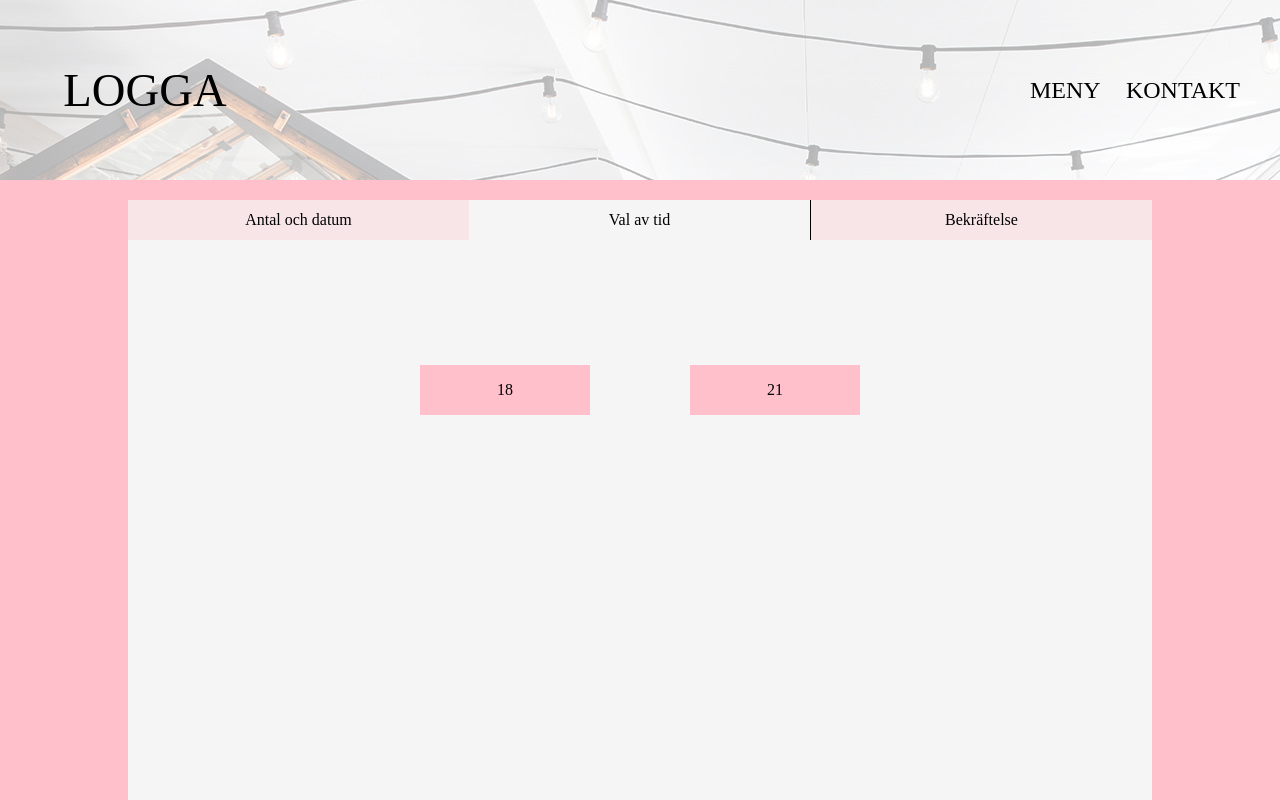
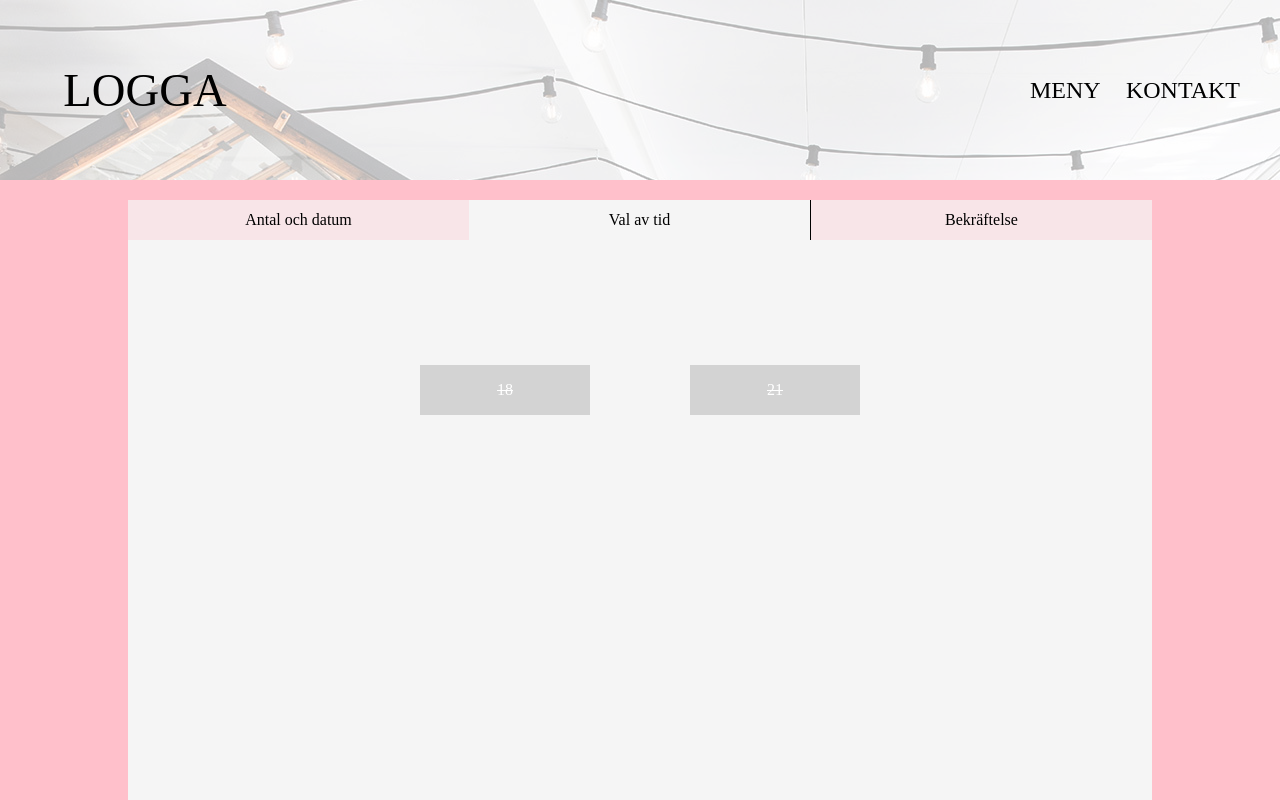
Before and after one commit to filipwieselgren/restaurant-booking-system, a React (Create React App) app: page /booktable/choose-time in a window 1280 px wide. Shown: the top 800 px of the page. Built offline with nearby package versions, Linux system fonts and the light colour scheme.

Commit message:
test2 commit

```diff
--- a/package.json
+++ b/package.json
@@ -10,6 +10,7 @@
     "@types/node": "^16.11.49",
     "@types/react": "^18.0.17",
     "@types/react-dom": "^18.0.6",
+    "axios": "^0.27.2",
     "cors": "^2.8.5",
     "dotenv": "^16.0.1",
     "express": "^4.18.1",
--- a/src/App.tsx
+++ b/src/App.tsx
@@ -15,6 +15,7 @@ function App() {
           <Route path="/booktable/choose-time" element={<Bookings />}></Route>
           <Route path="/booktable/persondata" element={<Bookings />}></Route>
           <Route path="/booktable/post" element={<Confirmation />}></Route>
+          <Route path="/booktable/post" element={<Confirmation />}></Route>
         </Route>
       </Routes>
     </BrowserRouter>
--- a/src/components/bookingComponents/TimeForm.tsx
+++ b/src/components/bookingComponents/TimeForm.tsx
@@ -1,20 +1,52 @@
+import { useState } from "react";
 import { IBookingProps } from "../../models/IBookingProps";
+import { ITablesAvalible } from "../../models/ITablesAvalibles";
 
-export const TimeForm = (props: IBookingProps<number>) => {
-  const arrayOfTimes = [18, 21];
+interface ITimes {
+  times: ITablesAvalible;
+  changeTest(nfb: string): void;
+}
 
-  const getTime = (t: number) => {
-    props.getData(t);
-    console.log("du valde tid:", t);
+export const TimeForm = (props: IBookingProps<number> & ITimes) => {
+  const arrayOfTimes = [
+    {
+      t: 18,
+      notFullyBooked: `${props.times.sixaclock ? "time" : "block-time"}`,
+    },
+    {
+      t: 21,
+      notFullyBooked: `${props.times.nineaclock ? "time" : "block-time"}`,
+    },
+  ];
+
+  const getTime = (t: number, notFullyBooked: string) => {
+    if (notFullyBooked !== "block-time") {
+      props.getData(t);
+      props.changeTest(notFullyBooked);
+      console.log("du valde tid:", t);
+    } else {
+      props.changeTest(notFullyBooked);
+      console.log("This time is not available");
+    }
   };
+
+  console.log(props.times);
 
   let timeHTML = arrayOfTimes.map((t, i) => {
     return (
-      <article onClick={() => getTime(t)} key={i} className="time">
-        <p>{t}</p>
+      <article
+        onClick={() => getTime(t.t, t.notFullyBooked)}
+        key={i}
+        className={t.notFullyBooked}
+      >
+        <p>{t.t}</p>
       </article>
     );
   });
 
-  return <section className="timeFormContainer">{timeHTML}</section>;
+  return (
+    <>
+      <section className="timeFormContainer">{timeHTML}</section>
+    </>
+  );
 };
--- a/src/components/pages/Bookings.tsx
+++ b/src/components/pages/Bookings.tsx
@@ -7,12 +7,18 @@ import { useLocation, useNavigate, useParams } from "react-router-dom";
 import { TimeForm } from "../bookingComponents/TimeForm";
 import { PersonData } from "../bookingComponents/Persondata";
 import { IPersonData } from "../../models/IPersondata";
+import axios from "axios";
+import { ITablesAvalible } from "../../models/ITablesAvalibles";
+import { time } from "console";
 
 export const Bookings = () => {
   const [isActiveCalendar, setIsActiveCalendar] = useState(true);
   const [isActiveTime, setIsActiveTime] = useState(false);
   const [isActivePersonData, setIsActivePersonData] = useState(false);
-
+  const [times, setTimes] = useState<ITablesAvalible>({
+    nineaclock: false,
+    sixaclock: false,
+  });
   const [showCalendar, setShowCalendar] = useState(false);
   const [showTime, setShowTime] = useState(false);
   const [showPersondata, setShowPersondata] = useState(false);
@@ -30,6 +36,10 @@ export const Bookings = () => {
 
   const [buttonText, setButtonText] = useState("Gå vidare");
   const [activeCancelButton, setActiveCancelButton] = useState(false);
+  const [showFullyBookedText, setShowFullyBookedText] =
+    useState<boolean>(false);
+  const [startUseEffect, setStartUseEffect] = useState<boolean>(false);
+  const [test, setTest] = useState<boolean>(false);
 
   useEffect(() => {
     if (activeCancelButton) {
@@ -110,9 +120,11 @@ export const Bookings = () => {
 
   //funktioner som navigerar till rätt form via url
 
-  const navigateToForms = () => {
+  const navigateToForms = (times: ITablesAvalible) => {
     if (url.pathname === "/booktable/searchtables") {
-      navigate("/booktable/choose-time");
+      navigate("/booktable/choose-time", {
+        state: { sixtimes: times.sixaclock, ninetimes: times.nineaclock },
+      });
     }
     if (url.pathname === "/booktable/choose-time") {
       navigate("/booktable/persondata");
@@ -123,6 +135,44 @@ export const Bookings = () => {
     }
   };
 
+  let fullyBooked = <></>;
+
+  if (showFullyBookedText) {
+    fullyBooked = (
+      <div>We are full this day. Please choose another day! 💚</div>
+    );
+  } else if (showFullyBookedText == false) {
+    fullyBooked = <></>;
+  }
+  const checkIfDateIsAvailable = async (d: string) => {
+    let api: string = `http://localhost:8080/booktable/searchtables/${d}`;
+
+    let response = await axios.get(api);
+
+    setTimes(response.data);
+
+    setStartUseEffect(true);
+  };
+
+  useEffect(() => {
+    if (startUseEffect)
+      if (times.nineaclock || times.sixaclock) {
+        setShowFullyBookedText(false);
+        navigateToForms(times);
+      } else {
+        setShowFullyBookedText(true);
+      }
+  }, [times]);
+
+  const changeTest = (nft: string) => {
+    nft === "block-time" ? setTest(true) : setTest(false);
+  };
+
+  console.log(test);
+
+  let timeNotAvailable = <></>;
+
+  test ? (timeNotAvailable = <div>This time is not available 🥸</div>) : <></>;
   return (
     <section className="bookingPage">
       <article className="bookingFormsContainer">
@@ -150,9 +200,10 @@ export const Bookings = () => {
 
         {showTime && (
           <section className="formContainerTime">
-            <TimeForm getData={getTime} />
+            <TimeForm getData={getTime} times={times} changeTest={changeTest} />
           </section>
         )}
+
         {showPersondata && (
           <section className="formContainerPersonData">
             <PersonData
@@ -162,11 +213,12 @@ export const Bookings = () => {
             />
           </section>
         )}
-
+        {timeNotAvailable}
+        {fullyBooked}
         <div className="buttonContainer">
           <button
             className={`${activeCancelButton && "cancelButton"}`}
-            onClick={navigateToForms}
+            onClick={() => checkIfDateIsAvailable(booking.date)}
           >
             {buttonText}
           </button>
--- /dev/null
+++ b/src/models/ITablesAvalibles.ts
@@ -0,0 +1,4 @@
+export interface ITablesAvalible {
+  sixaclock: boolean;
+  nineaclock: boolean;
+}
--- a/src/styles/components-style/bookingStyles/_timeForm.scss
+++ b/src/styles/components-style/bookingStyles/_timeForm.scss
@@ -22,4 +22,13 @@
     text-align: center;
     cursor: pointer;
   }
+
+  .block-time {
+    width: 170px;
+    height: 50px;
+    background-color: rgba(0, 0, 0, 0.141);
+    text-align: center;
+    text-decoration-line: line-through;
+    color: white;
+  }
 }
```
Also changed, not shown: 2 other files (tests, documents, lock files or other folders).
